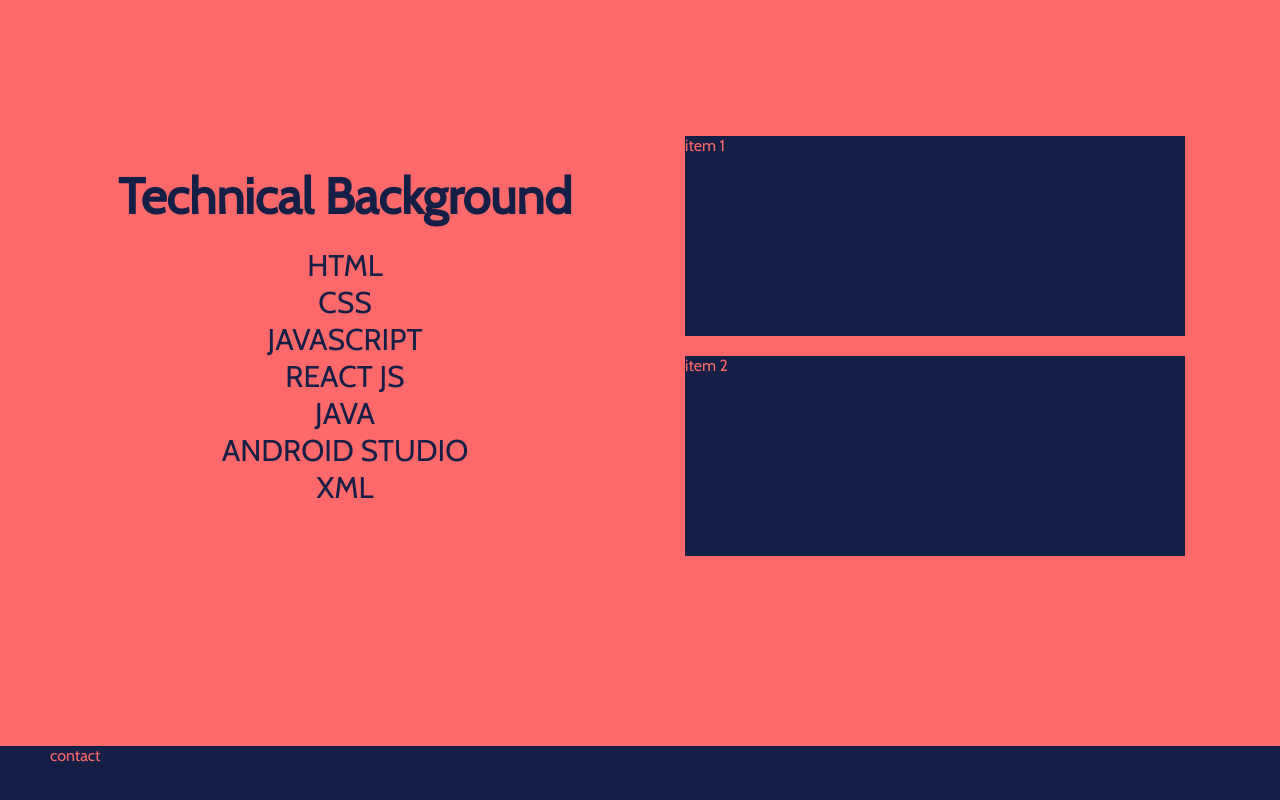
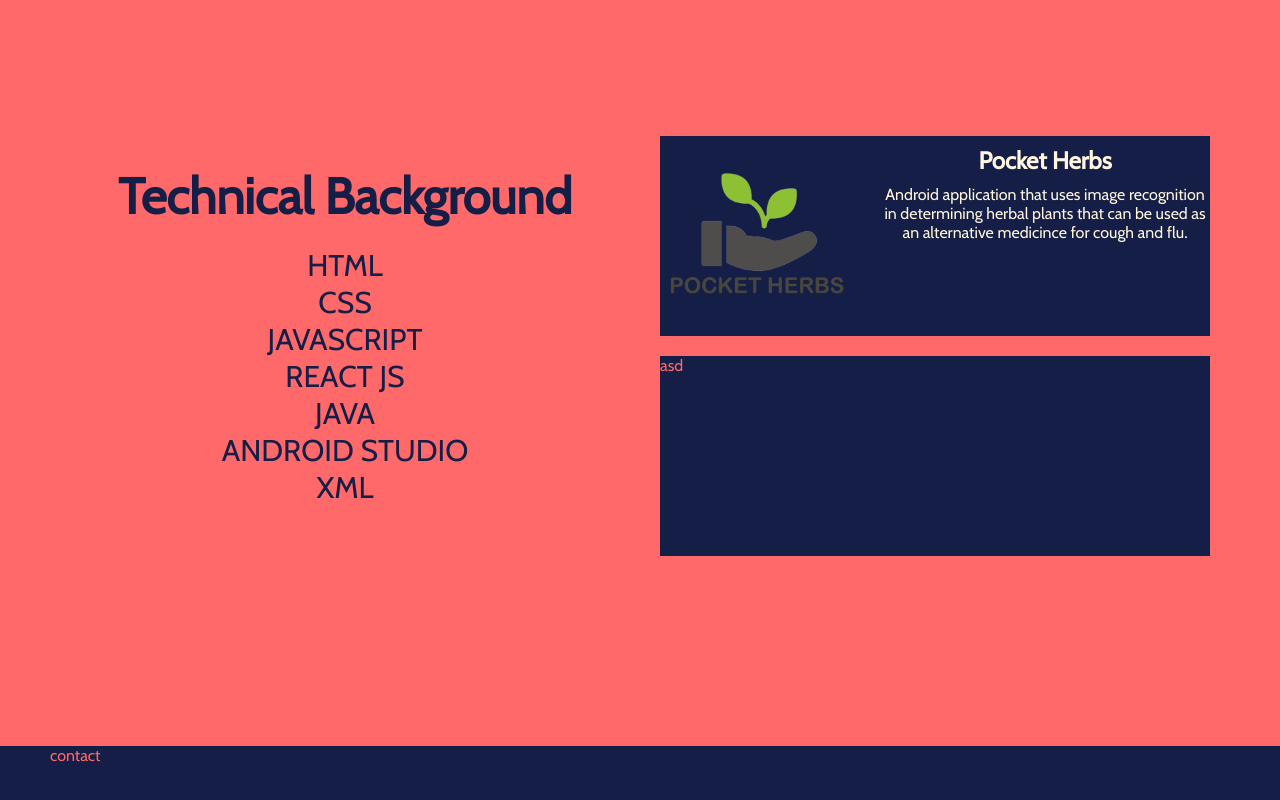
Before and after one commit to techsoe/web, a plain HTML site: page index.html in a window 1280 px wide. Shown: the part 934-1734 px from the top of the page. Drawn offline with nearby package versions, Linux system fonts and the light colour scheme.

Commit message:
added styles and element in item

```diff
--- a/index.html
+++ b/index.html
@@ -54,8 +54,21 @@
                 </ul>
             </div>
             <div class="thesis">
-                <div class="item">item 1</div>
-                <div class="item">item 2</div>
+
+                <div class="item">
+                    <div class="image">
+                        <img src="images/pocketherbs.png" alt="pocket herbs"/>
+                    </div>
+                    <div class="details">
+                        <h1>Pocket Herbs</h1>
+                        <p>Android application that uses image recognition in determining herbal plants that can be used as an alternative medicince for cough and flu.</p>
+                    </div>
+                </div>
+
+                <div class="item">
+                    asd
+                </div>
+
             </div>
         </div>
     </section>
--- a/style.css
+++ b/style.css
@@ -179,6 +179,40 @@ section{
     margin: 10px 0;
     background-color: #141E46;
     color: #FF6969;
-    width: 500px;
+    width: 550px;
     height: 200px;
+    display: flex;
+    flex-direction: row;
 }
+
+.item .image {
+    height: 100%;
+    width: 40%;
+    display: flex;
+    align-items: center;
+}
+
+.item .image img{
+    height: 150px;
+    max-width: 100%;
+}
+
+
+.item .details {
+    height: 100%;
+    width: 60%;
+}
+
+.item .details h1{
+    margin-top: 10px;
+    width: 100%;
+    color: #FFF5E0;
+    text-align: center;
+}
+
+.item .details p{
+    margin-top: 10px;
+    width: 100%;
+    color: #FFF5E0;
+    text-align: center;
+}
```
Also changed, not shown: images/numsum.png (added), images/pocketherbs.png (added).
